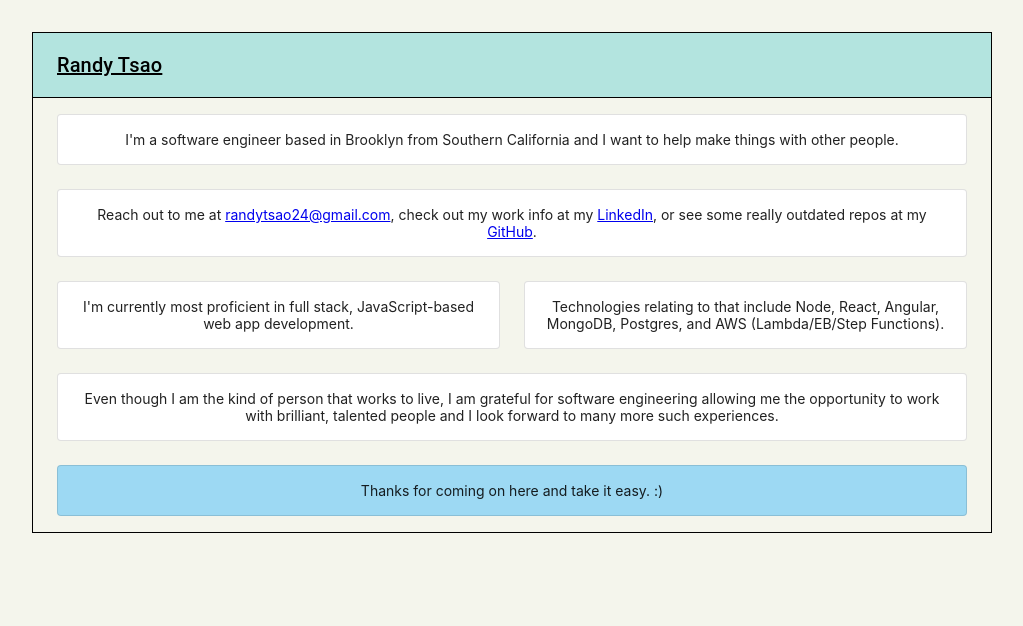
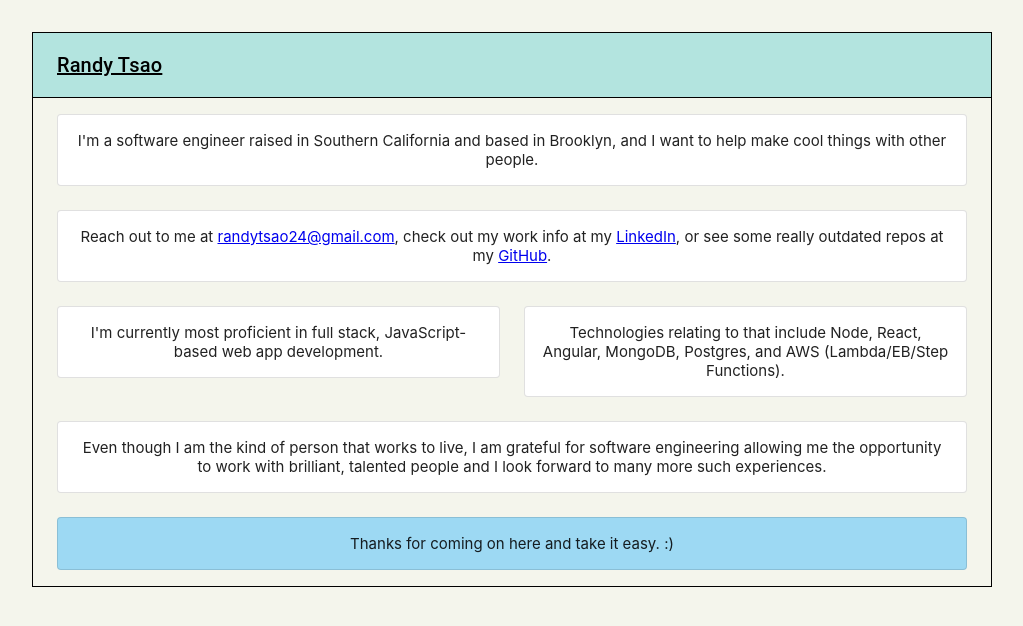
Before and after one commit to randytsao24/randytsao24.github.io, a React (Create React App) app: page / in a window 1280 px wide. Shown: the top 626 px of the page, without its empty margins (128-1151 px from the left). Built offline with nearby package versions, Linux system fonts and the light colour scheme.

Commit message:
Bump font size up a bit

```diff
--- a/src/components/Personal.js
+++ b/src/components/Personal.js
@@ -14,7 +14,7 @@ const initStyles = makeStyles(theme => ({
   },
   infoCard: {
     padding: theme.spacing(2),
-    fontSize: 14,
+    fontSize: 15,
     textAlign: 'center',
     color: theme.palette.text.primary
   }
@@ -29,7 +29,7 @@ const Personal = () => {
       <Grid className={infoGridContainer} container spacing={3}>
         <Grid item xs={12}>
           <Paper className={infoCard} variant="outlined">
-            I'm a software engineer based in Brooklyn from Southern California and I want to help make things with other people.
+            I'm a software engineer raised in Southern California and based in Brooklyn, and I want to help make cool things with other people.
           </Paper>
         </Grid>
         <Grid item xs={12}>
```
